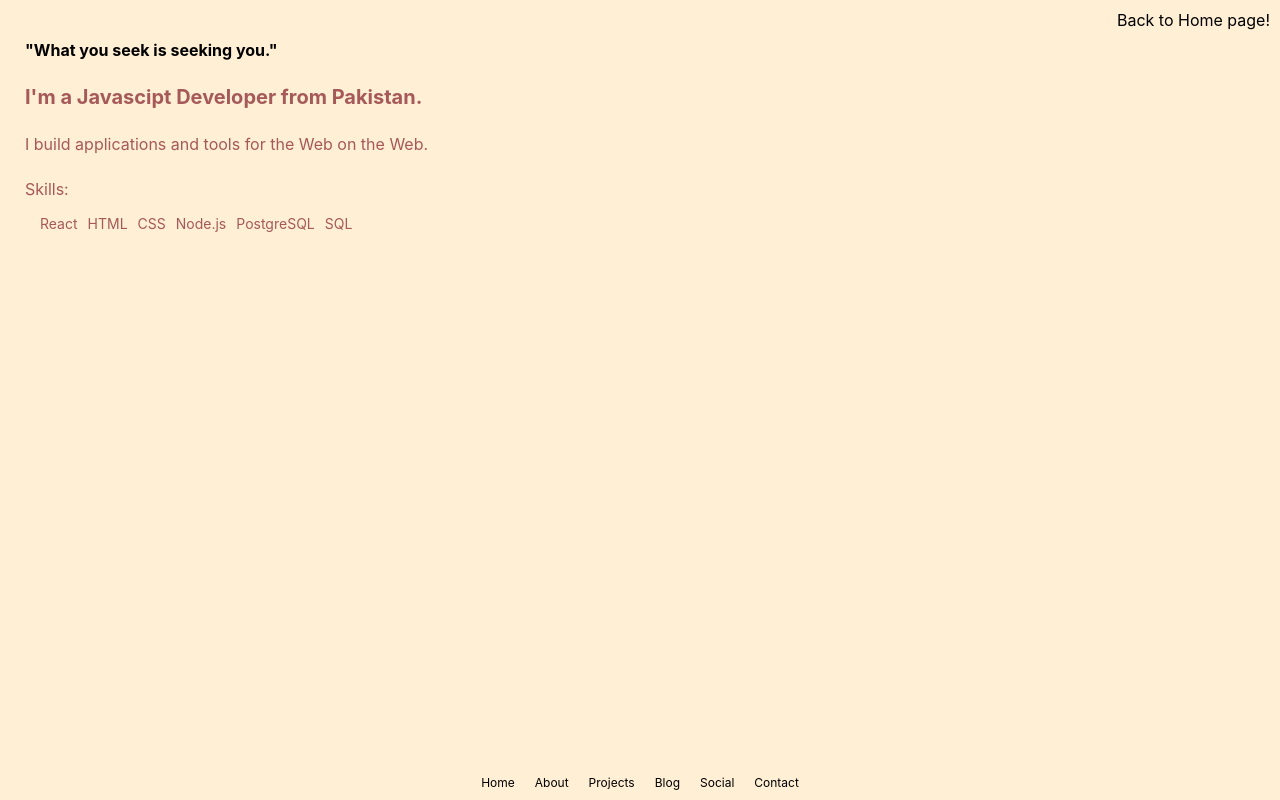
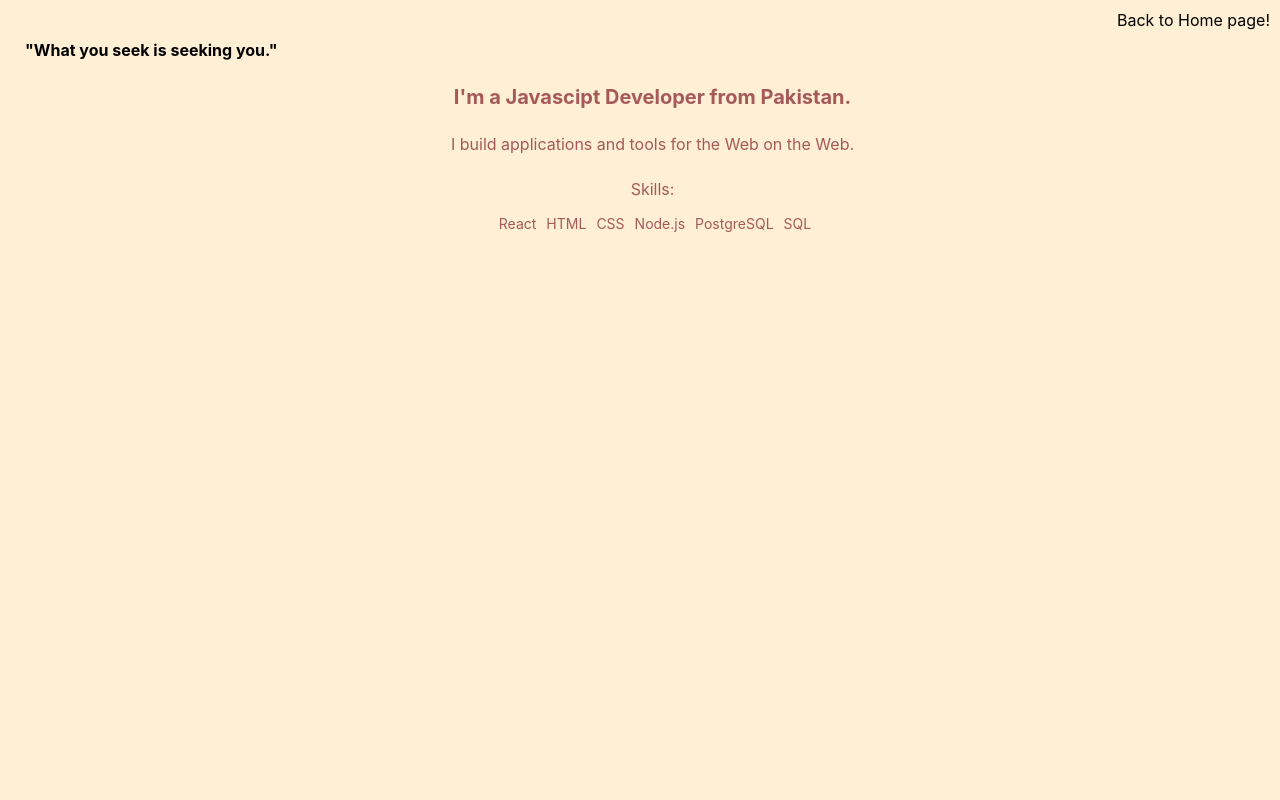
Before and after one commit to naima-shk/Blog, a React (Create React App) app in the folder Frontend/: page /About in a window 1280 px wide. Built offline with nearby package versions, Linux system fonts and the light colour scheme.

Commit message:
centered content

```diff
--- a/Frontend/src/App.js
+++ b/Frontend/src/App.js
@@ -6,7 +6,6 @@ import Projects from "./pages/Projects";
 import Social from "./pages/Social";
 import Blog from "./pages/Blog";
 import styled from "styled-components";
-import Navbar from "./components/Navbar";
 
 const Container = styled.div`
   margin: 0;
@@ -30,7 +29,6 @@ const App = () => {
         <Route exact path="/Blog" component={Blog} />
         <Route exact path="/Social" component={Social} />
       </Switch>
-      <Navbar />
     </Container>
   );
 };
--- a/Frontend/src/pages/About/index.js
+++ b/Frontend/src/pages/About/index.js
@@ -9,7 +9,7 @@ const Container = styled.div`
 `;
 
 const MainText = styled.h1`
-  display: block;
+  display: flex;
   justify-content: center;
   margin: 25px 0 10px 25px;
   font-size: 20px;
@@ -17,7 +17,7 @@ const MainText = styled.h1`
 `;
 
 const SubText = styled.p`
-  display: block;
+  display: flex;
   justify-content: center;
   margin: 25px 0 10px 25px;
   font-size: 16px;
@@ -35,10 +35,11 @@ const SkillsList = styled.ul`
   display: flex;
   flex-direction: row;
   flex-wrap: wrap;
+  justify-content: center;
 `;
 
 const Skill = styled.li`
-  display: block;
+  display: flex;
   justify-content: center;
   margin-right: 10px;
   font-size: 14px;
```
